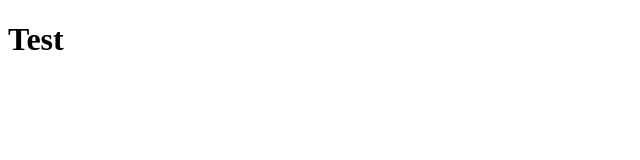
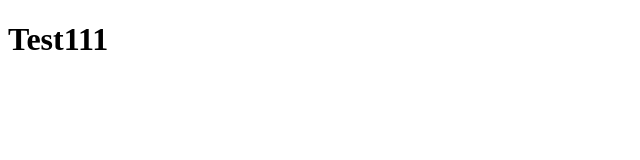
Before and after one commit to Suxroboff/uzbeklar, a plain HTML site: page index.html in a window 1280 px wide. Shown: the full height of the page, 0-640 px from the left. Drawn offline with Linux system fonts and the light colour scheme.

Commit message:
Update index.html

```diff
--- a/index.html
+++ b/index.html
@@ -5,6 +5,6 @@
     <title>Test</title>
 </head>
 <body>
-    <h1>Test</h1>
+    <h1>Test111</h1>
 </body>
 </html>
```
